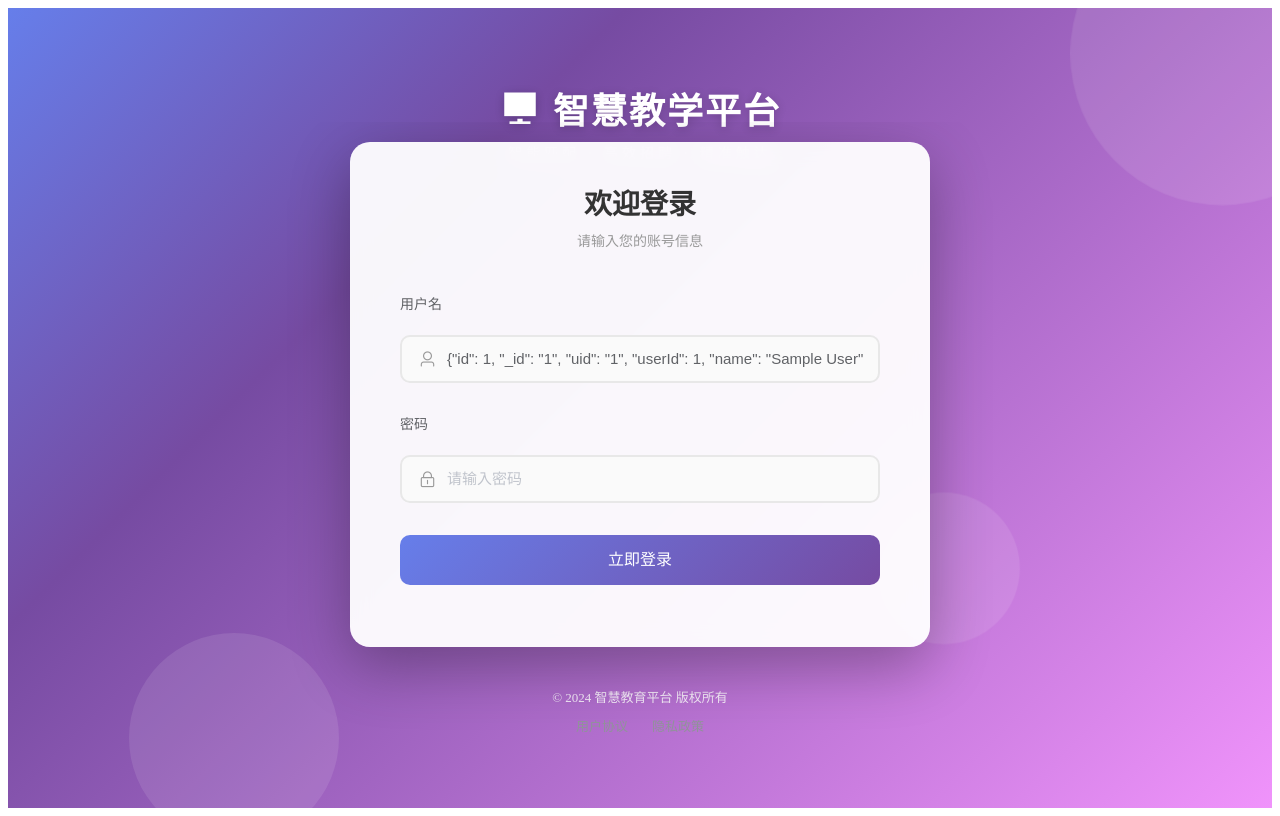
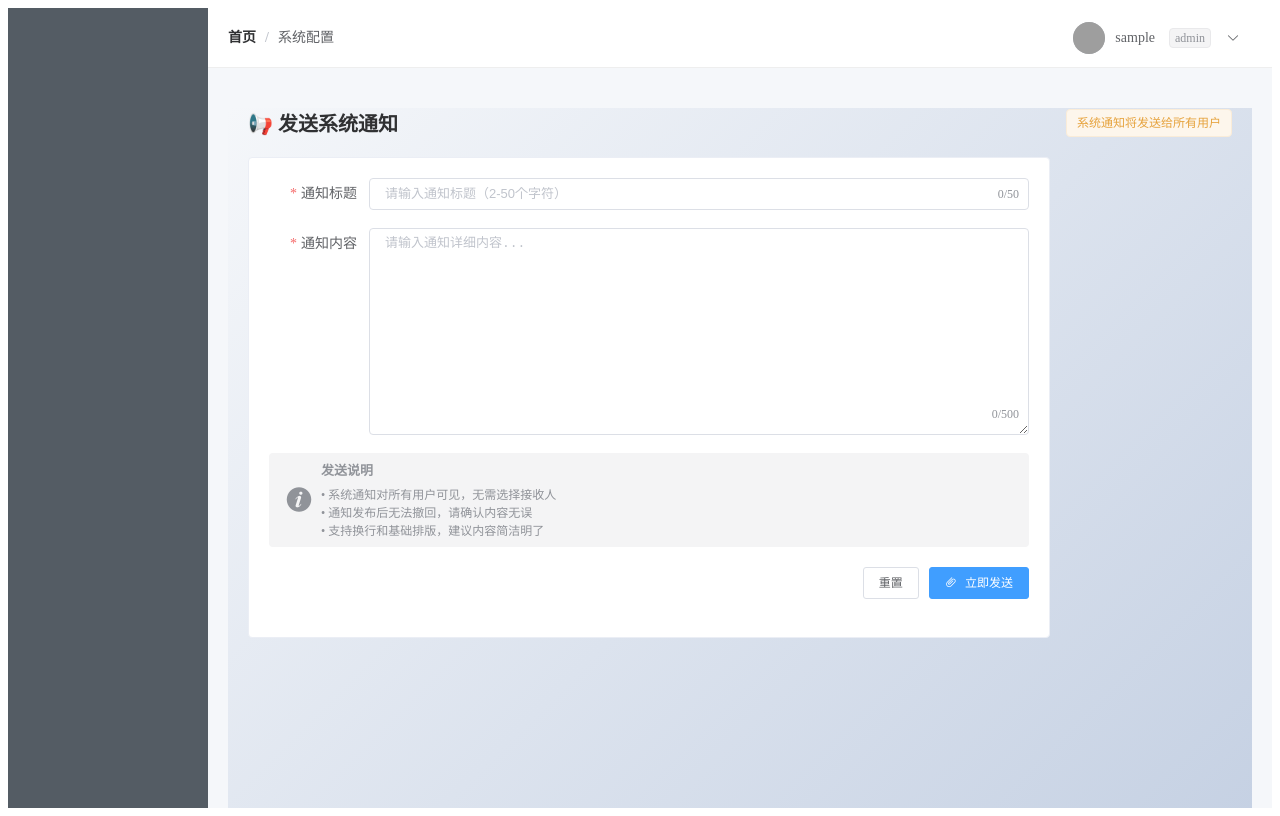
Before and after one commit to coder-li-hy/EndDesignFrontend, a Vue app: page /admin/sendSys in a window 1280 px wide. Before the commit this address led to /login. Built offline with nearby package versions, Linux system fonts and the light colour scheme; sample sign-in values are in the browser's storage; grey boxes are pictures that could not be loaded.

Commit message:
完善教师学生管理员三端的通知功能 大体完成第一代系统 保证了可用性

```diff
--- a/src/router/index.js
+++ b/src/router/index.js
@@ -57,6 +57,12 @@ const routes = [
                 path: 'config',
                 name: 'admin-config',
                 component: () => import('@/views/SysViews/Admin/SystemConfig.vue'),
+                meta: { title: '系统配置' }
+            },
+            {
+                path: 'sendSys',
+                name: 'admin-sendSys',
+                component: () => import('@/views/SysViews/Admin/AdminSendSystemNotification.vue'),
                 meta: { title: '系统配置' }
             }
         ]
--- /dev/null
+++ b/src/views/SysViews/Admin/AdminSendSystemNotification.vue
@@ -0,0 +1,252 @@
+<template>
+  <div class="notify-send">
+
+    <!-- 页面标题 -->
+    <div class="page-header">
+      <h2 class="page-title">📢 发送系统通知</h2>
+      <el-tag type="warning" size="medium">系统通知将发送给所有用户</el-tag>
+    </div>
+
+    <!-- 通知表单卡片 -->
+    <el-card class="form-card" shadow="never">
+      <el-form
+          ref="notifyForm"
+          :model="notifyForm"
+          :rules="rules"
+          label-width="100px"
+          size="small"
+      >
+        <!-- 通知标题 -->
+        <el-form-item label="通知标题" prop="title">
+          <el-input
+              v-model="notifyForm.title"
+              placeholder="请输入通知标题（2-50个字符）"
+              maxlength="50"
+              show-word-limit
+              clearable
+          />
+        </el-form-item>
+
+        <!-- 通知内容 -->
+        <el-form-item label="通知内容" prop="content">
+          <el-input
+              type="textarea"
+              v-model="notifyForm.content"
+              placeholder="请输入通知详细内容..."
+              :rows="10"
+              maxlength="500"
+              show-word-limit
+              resize="vertical"
+          />
+        </el-form-item>
+
+        <!-- 提示说明 -->
+        <el-alert
+            title="发送说明"
+            type="info"
+            :closable="false"
+            show-icon
+            class="notify-tip"
+        >
+          <template #default>
+            <div>• 系统通知对所有用户可见，无需选择接收人</div>
+            <div>• 通知发布后无法撤回，请确认内容无误</div>
+            <div>• 支持换行和基础排版，建议内容简洁明了</div>
+          </template>
+        </el-alert>
+
+        <!-- 操作按钮 -->
+        <el-form-item class="form-footer">
+          <el-button @click="handleReset">重置</el-button>
+          <el-button
+              type="primary"
+              :loading="submitting"
+              @click="handleSubmit"
+              icon="el-icon-paperclip"
+          >
+            {{ submitting ? '发送中...' : '立即发送' }}
+          </el-button>
+        </el-form-item>
+      </el-form>
+    </el-card>
+
+    <!-- 发送成功弹窗 -->
+    <el-dialog
+        :visible.sync="successDialog"
+        title="✅ 发送成功"
+        width="400px"
+        :close-on-click-modal="false"
+        :show-close="false"
+        center
+        class="success-dialog"
+    >
+      <div class="success-content">
+        <i class="el-icon-check success-icon"></i>
+        <p class="success-text">系统通知已成功发布，所有用户可见</p>
+        <p class="success-subtext">通知标题：{{ notifyForm.title }}</p>
+      </div>
+      <span slot="footer" class="dialog-footer">
+        <el-button type="primary" @click="handleSuccessClose">确定</el-button>
+      </span>
+    </el-dialog>
+
+  </div>
+</template>
+
+<script>
+import axios from 'axios'
+
+export default {
+  name: 'AdminSendSystemNotification',
+
+  data() {
+    return {
+      notifyForm: {
+        title: '',
+        content: ''
+      },
+      rules: {
+        title: [
+          { required: true, message: '请输入通知标题', trigger: 'blur' },
+          { min: 2, max: 50, message: '标题长度在 2-50 个字符', trigger: 'blur' }
+        ],
+        content: [
+          { required: true, message: '请输入通知内容', trigger: 'blur' },
+          { min: 10, max: 500, message: '内容长度在 10-500 个字符', trigger: 'blur' }
+        ]
+      },
+      submitting: false,
+      successDialog: false
+    }
+  },
+
+  methods: {
+    async handleSubmit() {
+      try {
+        await this.$refs.notifyForm.validate()
+      } catch {
+        this.$message.warning('请完善表单信息')
+        return
+      }
+
+      this.submitting = true
+
+      try {
+        const resp = await axios.post('/api/admin/notification/sendSystem', {
+          title: this.notifyForm.title.trim(),
+          content: this.notifyForm.content.trim()
+        })
+
+        if (resp.data.code === 1) {
+          this.successDialog = true
+          this.$message.success(resp.data.msg || '发送成功')
+        } else {
+          this.$message.error(resp.data.msg || '发送失败')
+        }
+      } catch (error) {
+        console.error('发送通知异常:', error)
+        const msg = error.response?.data?.msg || '网络异常，请检查连接'
+        this.$message.error(msg)
+      } finally {
+        this.submitting = false
+      }
+    },
+
+    handleReset() {
+      this.notifyForm = {
+        title: '',
+        content: ''
+      }
+      this.$refs.notifyForm?.resetFields()
+      this.$message.info('表单已重置')
+    },
+
+    handleSuccessClose() {
+      this.successDialog = false
+      this.handleReset()
+    }
+  }
+}
+</script>
+
+<style scoped>
+/* 纯 CSS 版本 - 无需 sass-loader */
+
+.notify-send {
+  padding: 0;
+  min-height: 100vh;
+  background: linear-gradient(135deg, #f5f7fa 0%, #c3cfe2 100%);
+}
+
+.page-header {
+  display: flex;
+  justify-content: space-between;
+  align-items: center;
+  margin: 20px;
+}
+
+.page-header .page-title {
+  font-size: 20px;
+  font-weight: 600;
+  color: #303133;
+  margin: 0;
+}
+
+.form-card {
+  margin: 0 20px 20px 20px;
+  max-width: 800px;
+}
+
+.form-card .notify-tip {
+  margin-bottom: 20px;
+}
+
+.form-card .form-footer {
+  margin-top: 10px;
+  text-align: right;
+}
+
+.form-card .form-footer .el-button {
+  margin-left: 10px;
+}
+
+/* 成功弹窗样式 - 使用 ::v-deep 穿透（Vue2 语法） */
+.success-dialog >>> .el-dialog__body {
+  padding: 30px 20px;
+}
+
+.success-content {
+  text-align: center;
+}
+
+.success-content .success-icon {
+  font-size: 60px;
+  color: #67c23a;
+  margin-bottom: 15px;
+}
+
+.success-content .success-text {
+  color: #606266;
+  font-size: 16px;
+  margin: 10px 0 5px;
+}
+
+.success-content .success-subtext {
+  color: #909399;
+  font-size: 13px;
+  margin: 0;
+}
+
+/* 响应式适配 */
+@media screen and (max-width: 768px) {
+  .page-header {
+    flex-direction: column;
+    align-items: flex-start;
+    gap: 10px;
+  }
+
+  .form-card {
+    margin: 0 10px 10px 10px;
+  }
+}
+</style>
--- a/src/views/SysViews/SideMenu.vue
+++ b/src/views/SysViews/SideMenu.vue
@@ -37,6 +37,7 @@ export default {
           { path: '/admin/users', title: '用户管理', icon: 'el-icon-user' },
           { path: '/admin/audit', title: '内容审核', icon: 'el-icon-document' },
           { path: '/admin/config', title: '系统配置', icon: 'el-icon-setting' },
+          { path: '/admin/sendSys', title: '发送通知', icon: 'el-icon-setting' },
         ],
         'TEACHER': [
           { path: '/teacher/courses', title: '我的课程', icon: 'el-icon-video-camera' },
--- a/src/views/SysViews/Teacher/CourseManage.vue
+++ b/src/views/SysViews/Teacher/CourseManage.vue
@@ -93,6 +93,10 @@
             <!-- 在课程操作列添加"问答"按钮 -->
             <el-button size="mini" type="text" @click="goToQa(row)">
               问答
+            </el-button>
+            <!-- 在课程操作列添加"发送通知"按钮 -->
+            <el-button size="mini" type="success" @click="sendNotification(row)">
+              发送通知
             </el-button>
           </template>
         </el-table-column>
@@ -228,6 +232,47 @@ export default {
   },
 
   methods: {
+    // 发送课程通知
+    sendNotification(course) {
+      this.$prompt('请输入通知标题', '发送课程通知', {
+        confirmButtonText: '下一步',
+        cancelButtonText: '取消',
+        inputPattern: /^.{1,50}$/,
+        inputErrorMessage: '标题长度 1-50 个字符'
+      }).then(({ value: title }) => {
+        this.$prompt('请输入通知内容', '发送课程通知', {
+          confirmButtonText: '发送',
+          cancelButtonText: '取消',
+          inputType: 'textarea',
+          inputPattern: /^.{1,500}$/,
+          inputErrorMessage: '内容长度 1-500 个字符'
+        }).then(({ value: content }) => {
+          this.submitNotification(course.courseId, title, content)
+        }).catch(() => {
+          this.$message.info('已取消发送')
+        })
+      }).catch(() => {
+        this.$message.info('已取消')
+      })
+    },
+
+    async submitNotification(courseId, title, content) {
+      try {
+        const userInfo = JSON.parse(sessionStorage.getItem('userInfo') || '{}')
+        const teacherId = userInfo.userId
+
+        await axios.post('/api/teacher/notifications/send', {
+          courseId,
+          teacherId,
+          title,
+          content
+        })
+
+        this.$message.success('通知发送成功')
+      } catch (e) {
+        this.$message.error(e.response?.data?.msg || '发送失败')
+      }
+    },
     // 跳转到课程问答页面
     goToQa(course) {
       this.$router.push({
```
